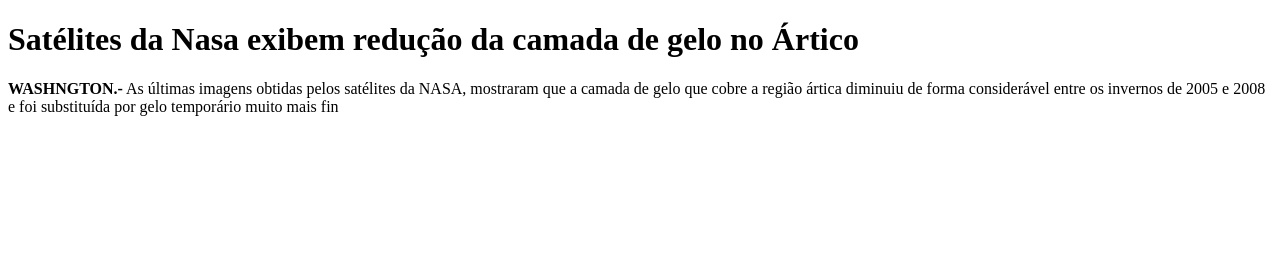
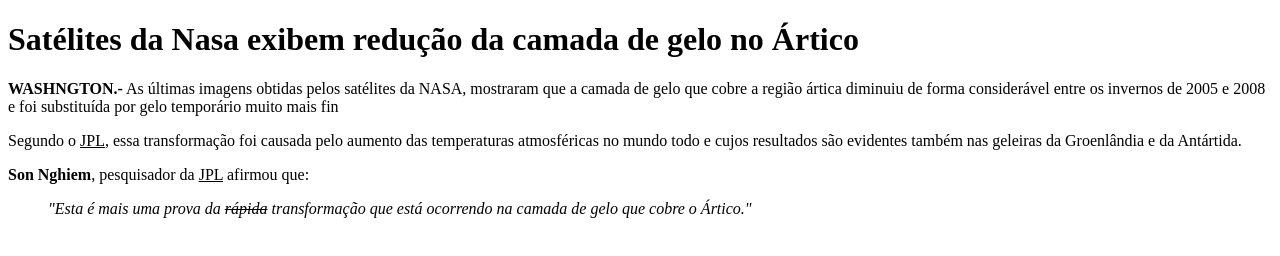
Before and after one commit to isabellafigueiredo/isabellafigueiredo.github.io, a plain HTML site: page curso/index.html in a window 1280 px wide. Drawn offline with Linux system fonts and the light colour scheme.

Commit message:
ajeitando o html

```diff
--- a/curso/index.html
+++ b/curso/index.html
@@ -7,5 +7,11 @@
   <body>
     <h1>Satélites da Nasa exibem redução da camada de gelo no Ártico</h1>
     <p> <b>WASHNGTON.-</b> As últimas imagens obtidas pelos satélites da NASA, mostraram que a camada de gelo que cobre a região ártica diminuiu de forma considerável entre os invernos de 2005 e 2008 e foi substituída por gelo temporário muito mais fin</p>
+    <p>Segundo o <u href="#">JPL</u>, essa transformação foi causada pelo aumento das temperaturas atmosféricas no mundo todo e cujos resultados são evidentes também nas geleiras da Groenlândia e da Antártida.</p>
+
+    <p><strong>Son Nghiem</strong>, pesquisador da <u href="#">JPL</u> afirmou que:</p>
+
+    <blockquote><em>"Esta é mais uma prova da <del>rápida</del> transformação que está ocorrendo na camada de gelo que cobre o Ártico."</em></blockquote>
+
   </body>
 </html>
```
